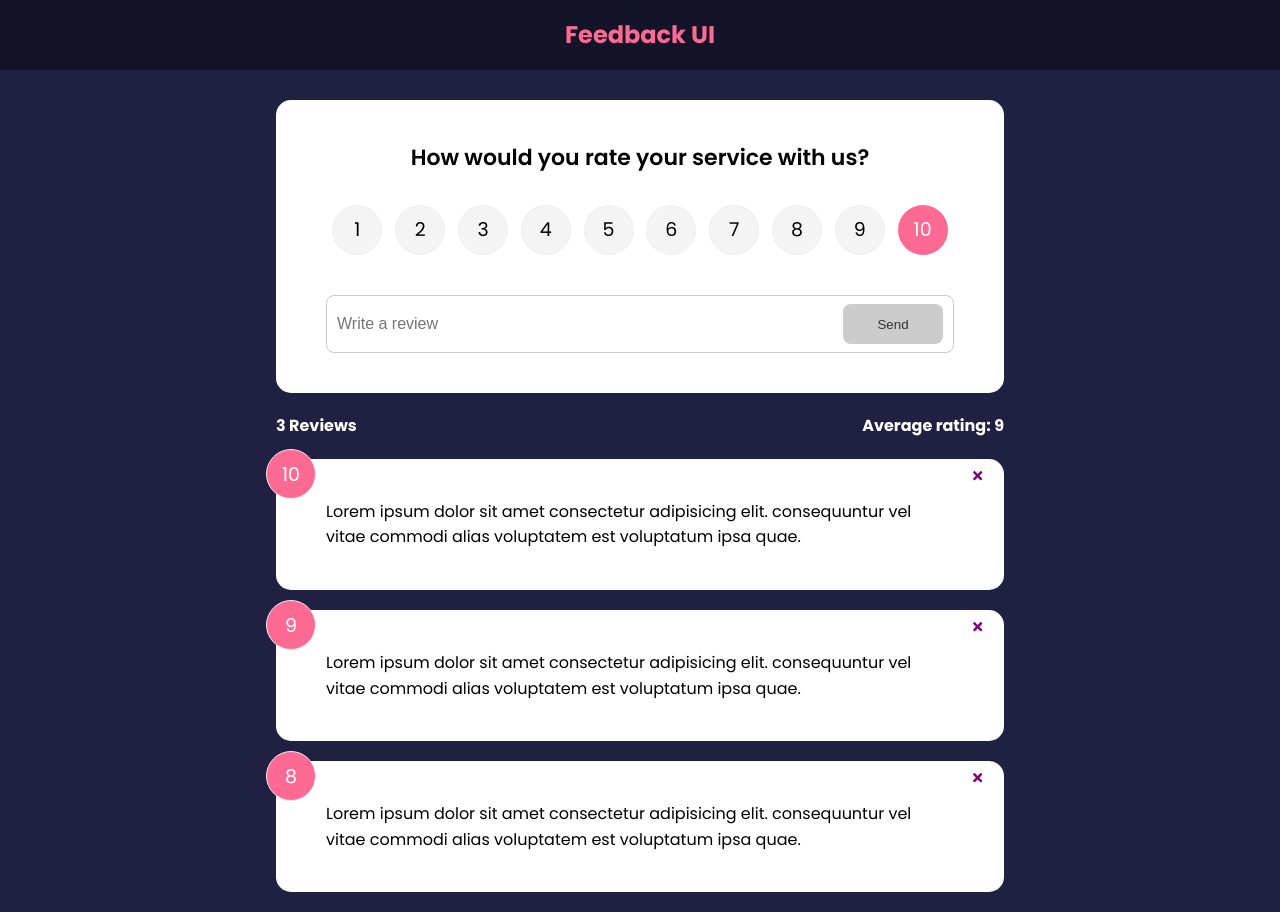
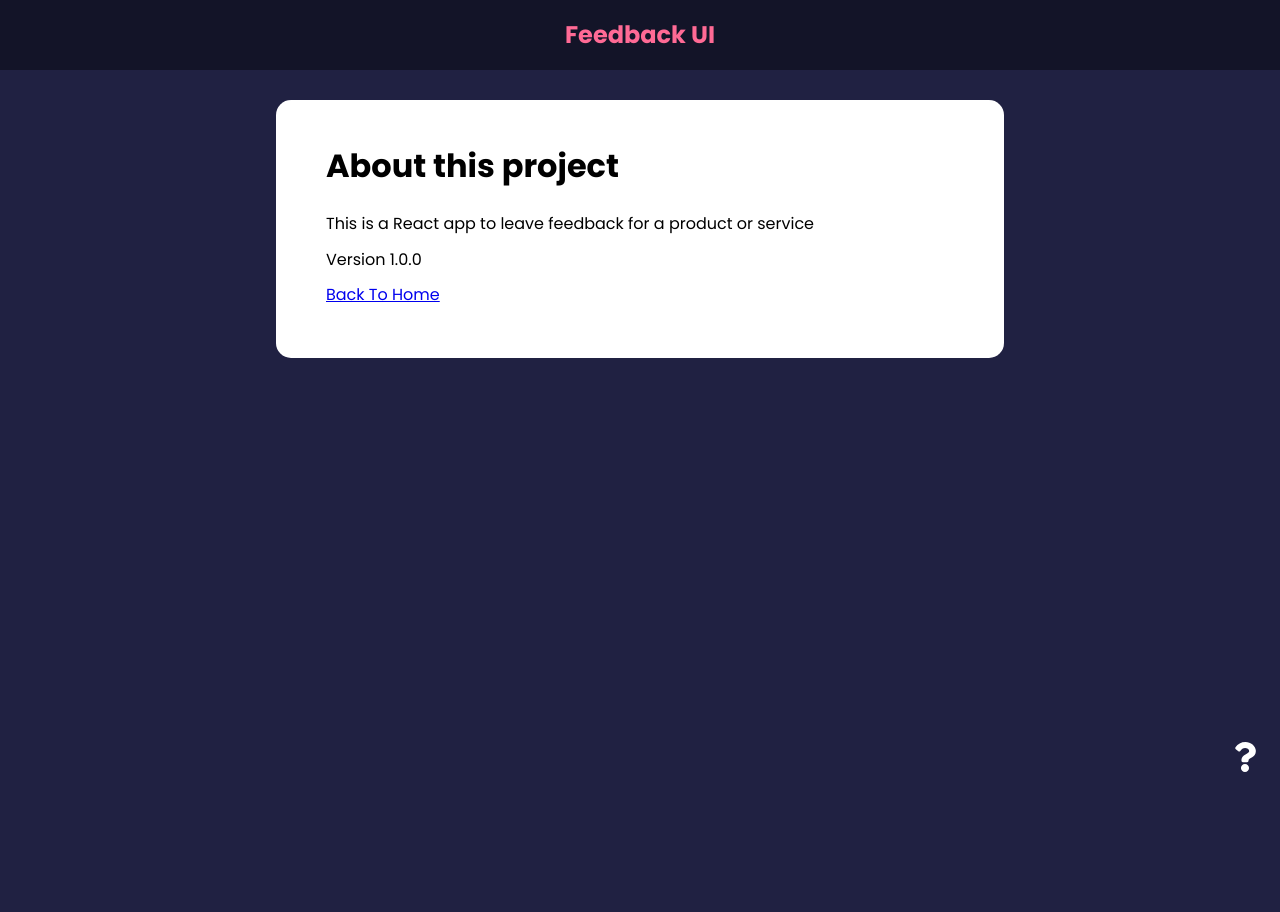
Before and after one commit to cchristoffer/feedback-app, a React (Create React App) app: page /about in a window 1280 px wide. After the commit the page ends 800 px from the top, so only its background shows below. Built offline with nearby package versions, Linux system fonts and the light colour scheme.

Commit message:
Added react router

```diff
--- a/package.json
+++ b/package.json
@@ -10,6 +10,7 @@
     "react": "^17.0.2",
     "react-dom": "^17.0.2",
     "react-icons": "^4.3.1",
+    "react-router-dom": "^6.2.1",
     "react-scripts": "5.0.0",
     "uuid": "^8.3.2",
     "web-vitals": "^2.1.2"
--- a/src/App.js
+++ b/src/App.js
@@ -1,35 +1,54 @@
-import {v4 as uuidv4} from 'uuid'
+import { v4 as uuidv4 } from "uuid";
+import { BrowserRouter as Router, Route, Routes } from "react-router-dom";
 import { useState } from "react";
 import Header from "./components/Header";
 import FeedbackList from "./components/FeedbackList";
 import FeedbackData from "./data/FeedbackData";
 import FeedbackStats from "./components/FeedbackStats";
 import FeedbackForm from "./components/FeedbackForm";
+import AboutPage from "./pages/AboutPage";
+import AboutIconLink from "./components/AboutIconLink";
 
 function App() {
   const [feedback, setFeedback] = useState(FeedbackData);
 
   const addFeedback = (newFeedback) => {
-    newFeedback.id = uuidv4()
-    setFeedback([newFeedback, ...feedback])
-  }
+    newFeedback.id = uuidv4();
+    setFeedback([newFeedback, ...feedback]);
+  };
 
   const deleteFeedback = (id) => {
-    if(window.confirm('Are you sure you want to delete?')){
-      setFeedback(feedback.filter((item) => item.id !== id))
+    if (window.confirm("Are you sure you want to delete?")) {
+      setFeedback(feedback.filter((item) => item.id !== id));
     }
-
-  }
+  };
 
   return (
-    <>
+    <Router>
       <Header />
       <div className="container">
-        <FeedbackForm handleAdd={addFeedback} />
-        <FeedbackStats feedback={feedback} />
-        <FeedbackList feedback={feedback} handleDelete={deleteFeedback} />
+        <Routes>
+          <Route
+            exact
+            path="/"
+            element={
+              <>
+                <FeedbackForm handleAdd={addFeedback} />
+                <FeedbackStats feedback={feedback} />
+                <FeedbackList
+                  feedback={feedback}
+                  handleDelete={deleteFeedback}
+                />
+              </>
+            }
+          ></Route>
+
+          <Route path="/about" element={<AboutPage />} />
+        </Routes>
+
+        <AboutIconLink />
       </div>
-    </>
+    </Router>
   );
 }
 
--- /dev/null
+++ b/src/components/AboutIconLink.jsx
@@ -0,0 +1,14 @@
+import { FaQuestion } from "react-icons/fa";
+import { Link } from "react-router-dom";
+
+function AboutIconLink() {
+  return (
+    <div className="about-link">
+      <Link to="/about">
+        <FaQuestion size={30} />
+      </Link>
+    </div>
+  );
+}
+
+export default AboutIconLink;
--- /dev/null
+++ b/src/pages/AboutPage.jsx
@@ -0,0 +1,20 @@
+import Card from "../components/shared/Card"
+import {Link} from 'react-router-dom'
+
+function AboutPage() {
+    return (
+        <Card>
+            <div className="about">
+                <h1>About this project</h1>
+                <p>This is a React app to leave feedback for a product or service</p>
+                <p>Version 1.0.0</p>
+
+                <p>
+                    <Link to="/">Back To Home</Link>
+                </p>
+            </div>
+        </Card>
+    )
+}
+
+export default AboutPage
```
Also changed, not shown: 1 other file (tests, documents, lock files or other folders).
